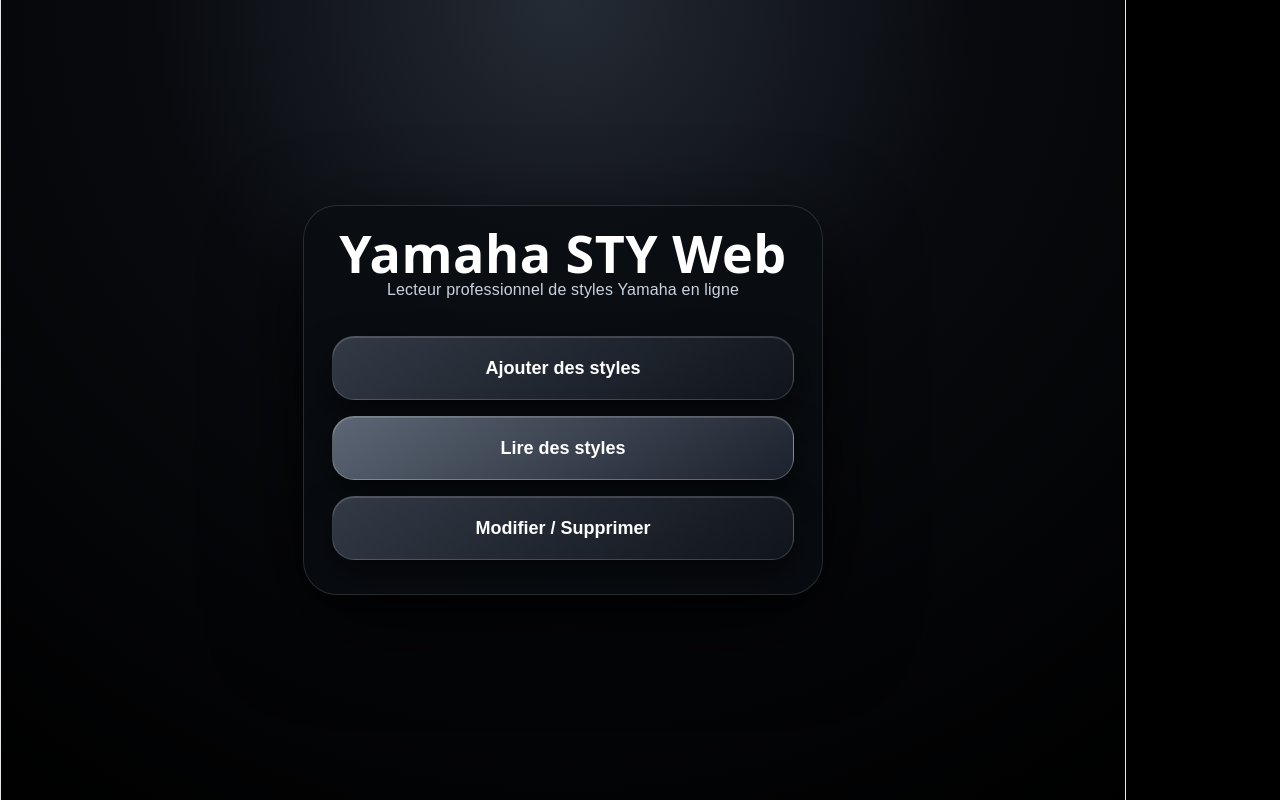
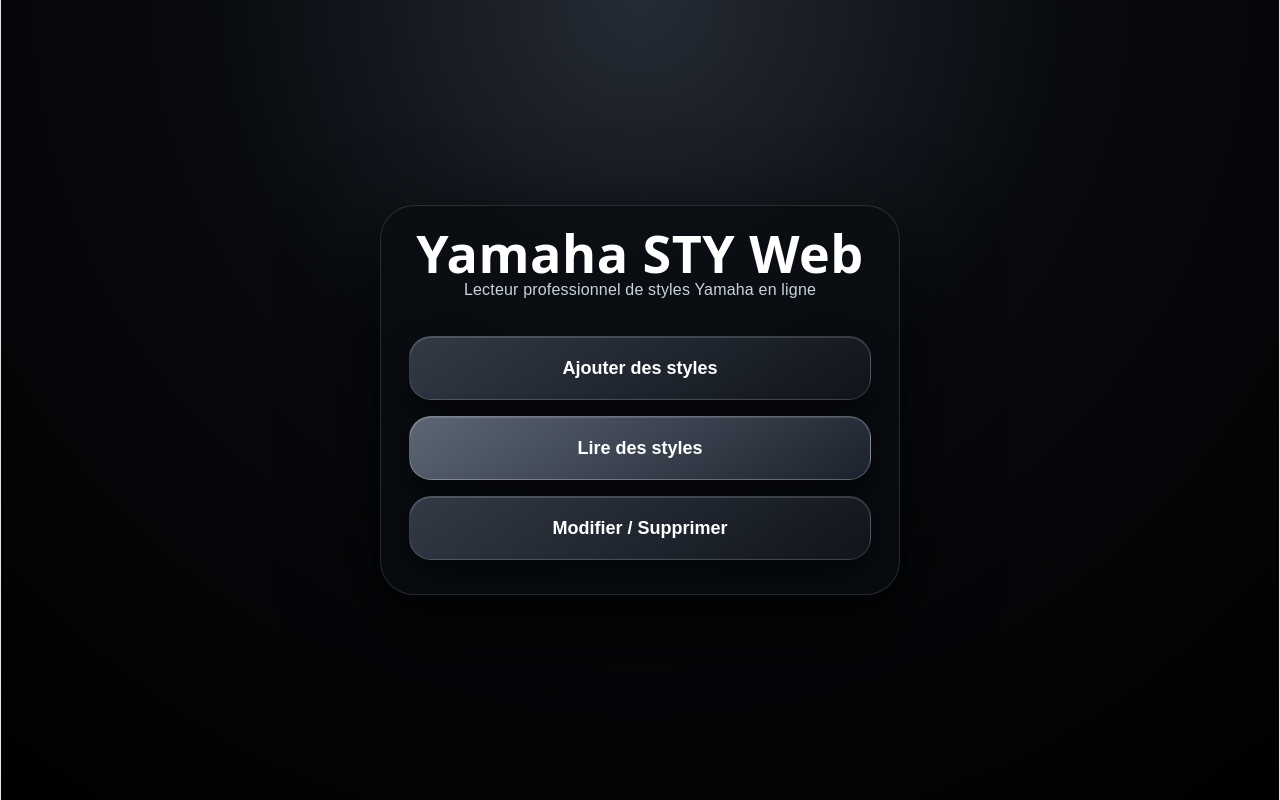
Before and after one commit to EVRARDKODIA771/yamaha-sty-webs, a React (Vite) app: page / in a window 1280 px wide. Built offline with nearby package versions, Linux system fonts and the light colour scheme.

Commit message:
Update App.css

```diff
--- a/src/App.css
+++ b/src/App.css
@@ -6,7 +6,9 @@
 body,
 #root {
   margin: 0;
+  width: 100%;
   min-height: 100%;
+  overflow-x: hidden;
 }
 
 body {
@@ -21,9 +23,11 @@
 }
 
 .app {
+  width: 100%;
   min-height: 100vh;
+  overflow-x: hidden;
   background:
-    radial-gradient(circle at top, #252b35 0%, #080a0e 42%, #000 100%);
+    radial-gradient(circle at center top, #252b35 0%, #080a0e 42%, #000 100%);
   color: white;
 }
 
@@ -40,6 +44,7 @@
 
 .homeCenter {
   width: min(520px, 100%);
+  max-width: 520px;
   padding: 34px 28px;
   border-radius: 34px;
   background: rgba(10, 13, 18, 0.86);
@@ -108,8 +113,8 @@
 }
 
 .videoIntro video {
-  width: 100vw;
-  height: 100vh;
+  width: 100%;
+  height: 100%;
   object-fit: cover;
   display: block;
 }
```
